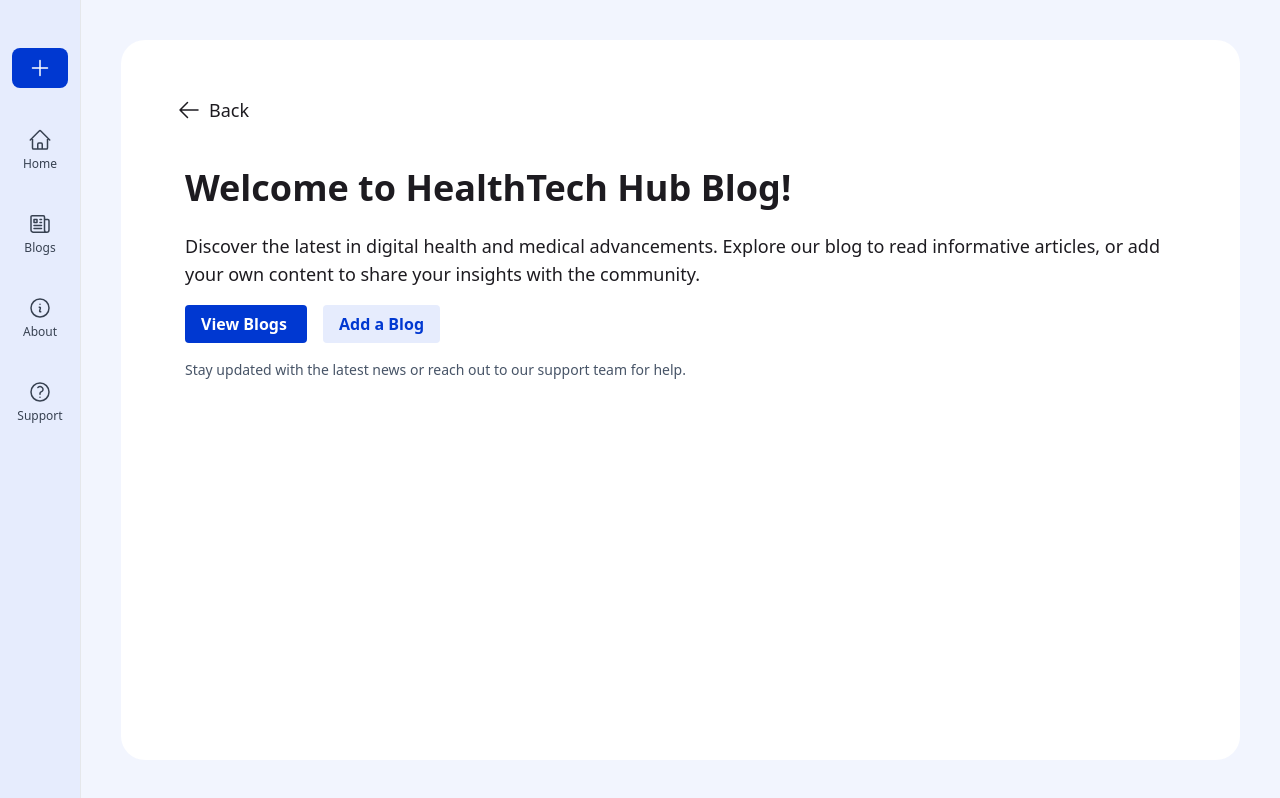
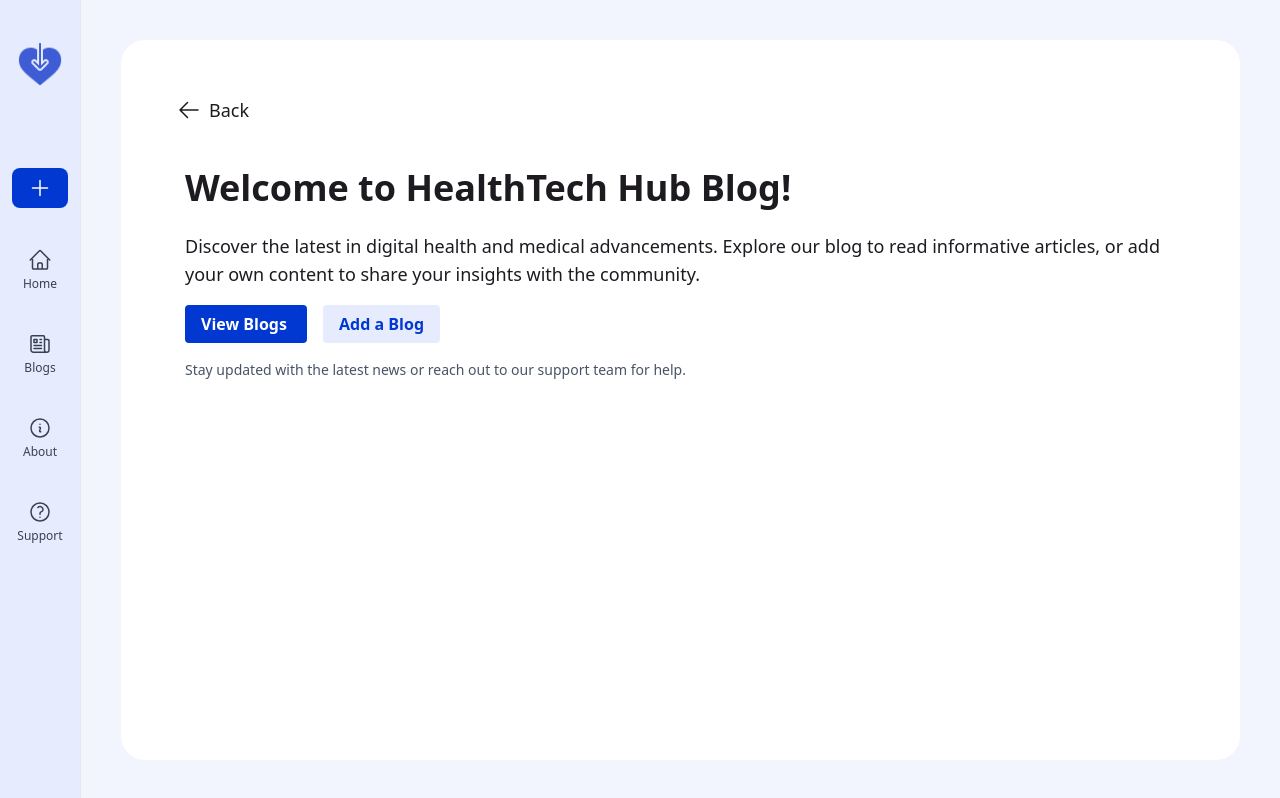
Before and after one commit to GwakoSyprose/healthtech-hub, a Vue app: page / in a window 1280 px wide. Built offline with nearby package versions, Linux system fonts and the light colour scheme; no server answers.

Commit message:
add logo and favicon

```diff
--- a/src/components/Sidebar.vue
+++ b/src/components/Sidebar.vue
@@ -1,10 +1,10 @@
 <template>
-  <aside class="flex flex-col items-center w-16 h-screen p-10 overflow-y-auto bg-brand-secondary border-r rtl:border-l rtl:border-r-0">
+  <aside class="flex flex-col items-center w-16 min-h-full p-10 bg-brand-secondary border-r rtl:border-l rtl:border-r-0">
     <nav class="flex flex-col flex-1  space-y-6 items-center">
       <!-- Logo -->
-      <!-- <a href="#">
-        <img class="w-auto h-6" src="../assets/healthtech-hub.svg" alt="Logo" />
-      </a> -->
+      <a href="#">
+        <img class="w-auto h-12 mb-12" src="../assets/logo.png" alt="Logo" />
+      </a>
 
       <!--Add Blog-->
       <RouterLink
```
Also changed, not shown: src/assets/logo.png (added), 1 other file (tests, documents, lock files or other folders).
